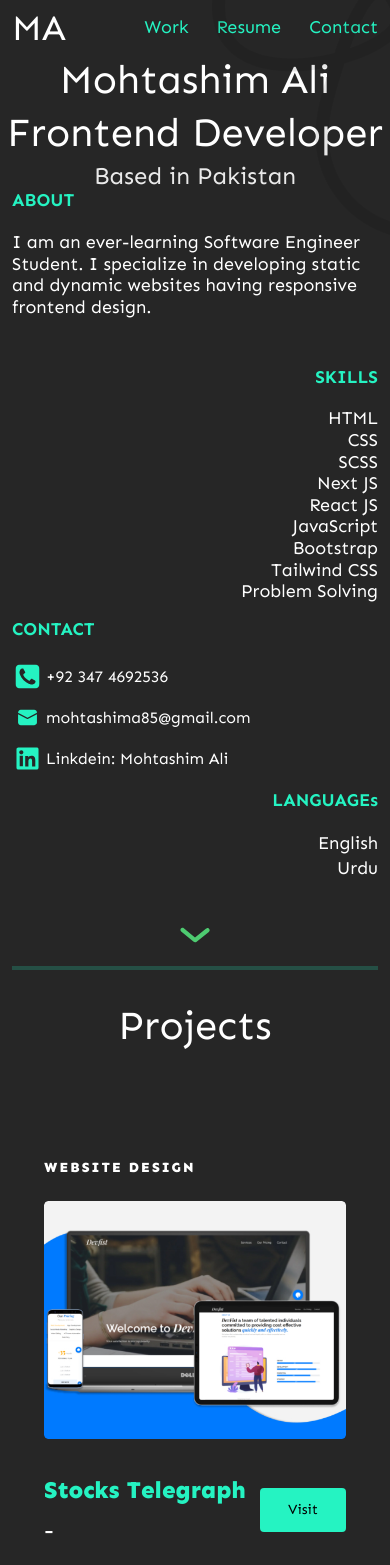
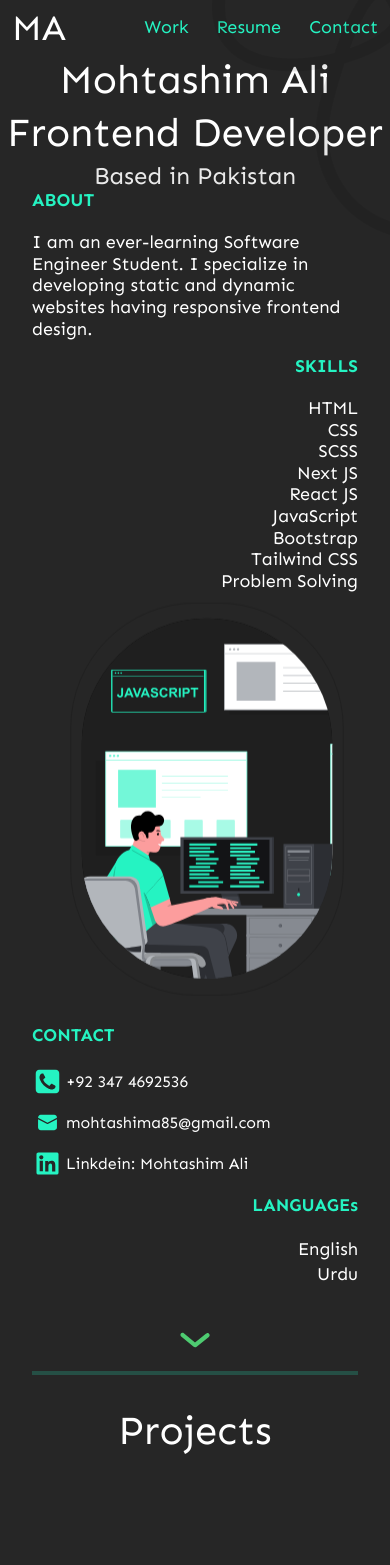
Before and after one commit to MohtashimAli85/portfolio, a Next.js app: page / in a window 390 px wide. Shown: the top 1565 px of the page. Built offline with nearby package versions, Linux system fonts and the light colour scheme.

Commit message:
Update herosection.jsx

```diff
--- a/components/herosection/herosection.jsx
+++ b/components/herosection/herosection.jsx
@@ -10,11 +10,11 @@ import BottomBlob from "../blobs/bottomblob";
 function HeroSection() {
   return (
     <div className="hero-section relative basis-[80%]">
-      <div className=" mx-3 sm:max-w-xl md:max-w-2xl lg:max-w-4xl xl:max-w-6xl 2xl:max-w-7xl sm:mx-auto  ">
+      <div className=" mx-8 sm:max-w-xl md:max-w-2xl lg:max-w-4xl xl:max-w-6xl 2xl:max-w-7xl sm:mx-auto  ">
         <div className="grid grid-cols-1 sm:grid-cols-[minmax(285px,_1fr)_minmax(480px,_1fr)_minmax(285px,_1fr)] gap-x-8 gap-y-4 sm:grid-rows-2 ">
           <About description="I am an ever-learning Software Engineer Student. I specialize in developing static and dynamic websites having responsive frontend design." />
-          <div className=" row-span-2 ">
-            <div className="animate-float min-w-[350px] min-h-[400px]  relative w-[30vw] h-[30vh] max-w-[400px] max-h-[550px] hidden sm:block text-center  mx-auto">
+          <div className=" row-span-2 hidden sm:block">
+            <div className="animate-float min-w-[350px] min-h-[400px]  relative w-[30vw] h-[30vh] max-w-[400px] max-h-[550px]  text-center  mx-auto">
               <Image
                 src="/Center.svg"
                 alt="hero image"
@@ -39,7 +39,19 @@ function HeroSection() {
               "Problem Solving",
             ]}
           />
-
+          <div className=" row-span-2 block sm:hidden">
+            <div className="animate-float min-w-[350px] min-h-[400px]  relative w-[30vw] h-[30vh] max-w-[400px] max-h-[550px]  text-center  mx-auto">
+              <Image
+                src="/Center.svg"
+                alt="hero image"
+                width={490}
+                height={550}
+                priority
+                // objectFit="contain"
+                layout="responsive"
+              />
+            </div>
+          </div>
           <Contact
             contacts={[
               {
```
